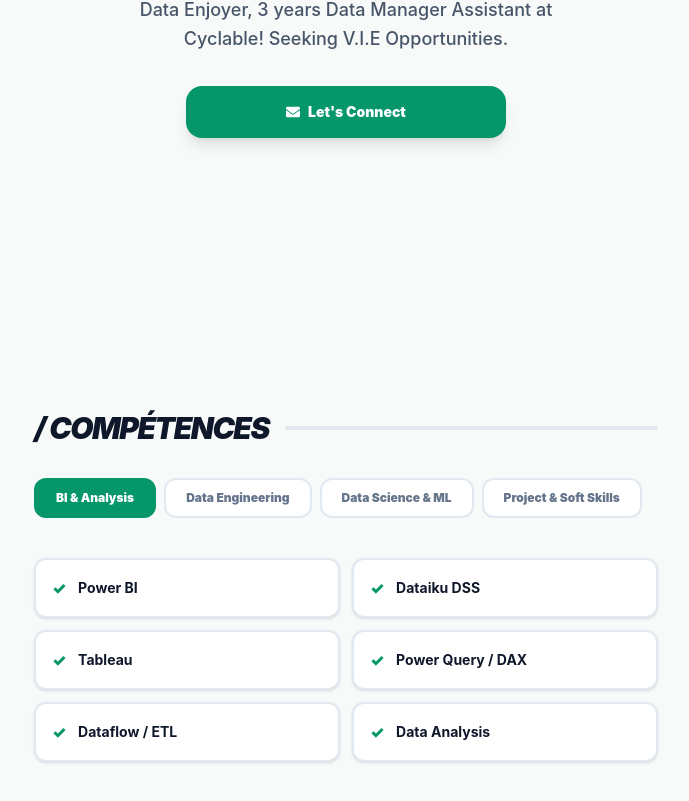
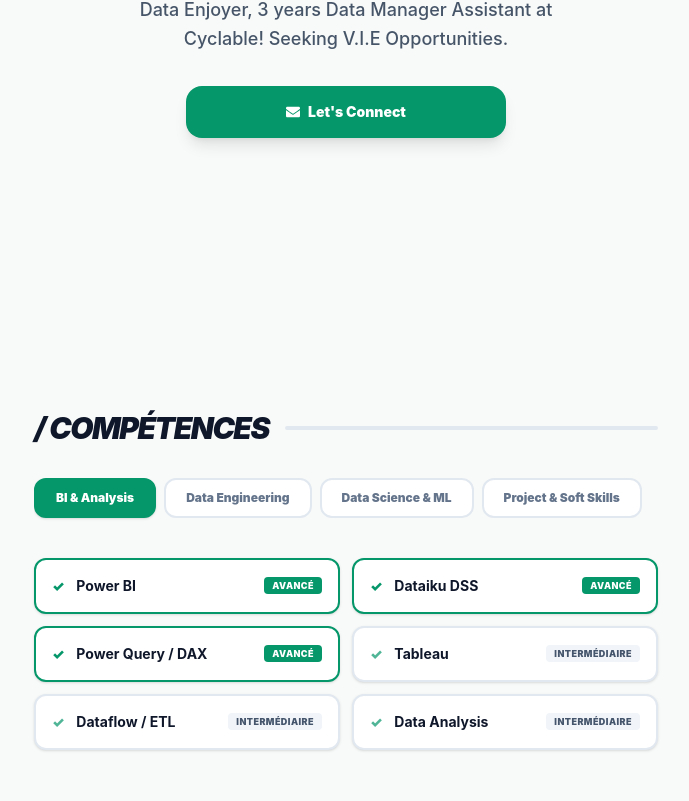
Before and after one commit to CamilleLV/portfolio-camille-laverie, a React (Vite) app: page / in a window 1280 px wide. Shown: the part 645-1446 px from the top of the page, without its empty margins (294-983 px from the left). Built offline with nearby package versions, Linux system fonts and the light colour scheme; the HTML template or start-up script is replaced by a standard one.

Commit message:
Design: Hiérarchisation visuelle des compétences par niveau

```diff
--- a/src/App.jsx
+++ b/src/App.jsx
@@ -9,7 +9,7 @@ import portfolioData from './portfolioData.json';
 import { postContents } from './posts';
 
 const images = ["images/profile1.png", "images/profile2.png", "images/profile3.png"];
-const typewriterWords = ["Engineer", "Analyst", "Steward", "Enthusiast"];
+const typewriterWords = ["Engineer", "Enthusiast"];
 
 function App() {
   const [imgIdx, setImgIdx] = useState(0);
@@ -104,18 +104,59 @@ function App() {
                 <h2 className="text-2xl md:text-3xl font-black tracking-tighter uppercase italic text-[#0F172A]">/ Compétences</h2>
                 <div className="h-1 flex-1 bg-[#E2E8F0] rounded-full"></div>
               </div>
+
+              {/* Sélecteur de catégories */}
               <div className="flex overflow-x-auto gap-2 pb-2 no-scrollbar">
                 {portfolioData.skillCategories.map(cat => (
-                  <button key={cat.id} onClick={() => setActiveSkillCat(cat.id)} className={`px-5 py-2.5 rounded-xl font-black text-xs border-2 transition-all ${activeSkillCat === cat.id ? 'bg-[#059669] border-[#059669] text-white' : 'bg-white border-[#E2E8F0] text-[#64748B]'}`}>{cat.label}</button>
+                  <button
+                    key={cat.id}
+                    onClick={() => setActiveSkillCat(cat.id)}
+                    className={`px-5 py-2.5 rounded-xl font-black text-xs border-2 transition-all ${activeSkillCat === cat.id ? 'bg-[#059669] border-[#059669] text-white shadow-sm' : 'bg-white border-[#E2E8F0] text-[#64748B]'}`}
+                  >
+                    {cat.label}
+                  </button>
                 ))}
               </div>
+
+              {/* Grille des compétences dynamiques */}
               <div className="grid grid-cols-1 sm:grid-cols-2 gap-3">
-                {portfolioData.skillCategories.find(c => c.id === activeSkillCat).skills.map(skill => (
-                  <div key={skill} className="bg-white border-2 border-[#E2E8F0] p-4 rounded-xl flex items-center gap-3 shadow-sm">
-                    <span className="text-[#059669] font-black">✓</span>
-                    <span className="font-bold text-xs md:text-sm text-[#0F172A]">{skill}</span>
-                  </div>
-                ))}
+                {portfolioData.skillCategories.find(c => c.id === activeSkillCat).skills.map(skill => {
+                  // 🔹 Gestion dynamique des styles selon le niveau de maîtrise
+                  const isExpert = skill.level === "Avancé";
+                  const isNotion = skill.level === "Notions";
+
+                  return (
+                    <div
+                      key={skill.name}
+                      className={`bg-white border-2 p-4 rounded-xl flex items-center justify-between transition-all shadow-sm ${isExpert
+                          ? "border-[#059669] bg-emerald-50/10" // Élite : Bordure verte
+                          : isNotion
+                            ? "border-slate-100 opacity-60 filter grayscale-[30%]" // Secondaire : Atténué et grisâtre
+                            : "border-[#E2E8F0]" // Intermédiaire : Standard propre
+                        }`}
+                    >
+                      <div className="flex items-center gap-3">
+                        {/* Icône de validation verte ou grise */}
+                        <span className={`font-black text-xs md:text-sm ${isExpert ? "text-[#059669]" : isNotion ? "text-slate-300" : "text-[#059669]/70"}`}>
+                          ✓
+                        </span>
+                        <span className={`font-bold text-xs md:text-sm ${isNotion ? "text-slate-500 font-medium" : "text-[#0F172A]"}`}>
+                          {skill.name}
+                        </span>
+                      </div>
+
+                      {/* Badge de niveau discret à droite */}
+                      <span className={`text-[9px] font-black uppercase tracking-wider px-2 py-0.5 rounded ${isExpert
+                          ? "bg-[#059669] text-white"
+                          : isNotion
+                            ? "bg-slate-100 text-slate-400"
+                            : "bg-slate-100 text-slate-600"
+                        }`}>
+                        {skill.level}
+                      </span>
+                    </div>
+                  );
+                })}
               </div>
             </section>
           </>
@@ -185,7 +226,7 @@ function App() {
                 })}
               </div>
 
-              <button onClick={() => { setActiveArticle(null); window.scrollTo(0,0); }} className="flex items-center gap-2 text-xs font-black uppercase bg-white border-2 border-[#E2E8F0] px-5 py-3 rounded-xl hover:border-[#059669] transition-colors mt-8">
+              <button onClick={() => { setActiveArticle(null); window.scrollTo(0, 0); }} className="flex items-center gap-2 text-xs font-black uppercase bg-white border-2 border-[#E2E8F0] px-5 py-3 rounded-xl hover:border-[#059669] transition-colors mt-8">
                 <FaArrowLeft /> Fermer l'article
               </button>
             </div>
--- a/src/portfolioData.json
+++ b/src/portfolioData.json
@@ -11,22 +11,47 @@
     {
       "id": "bi",
       "label": "BI & Analysis",
-      "skills": ["Power BI", "Dataiku DSS", "Tableau", "Power Query / DAX", "Dataflow / ETL", "Data Analysis"]
+      "skills": [
+        { "name": "Power BI", "level": "Avancé" },
+        { "name": "Dataiku DSS", "level": "Avancé" },
+        { "name": "Power Query / DAX", "level": "Avancé" },
+        { "name": "Tableau", "level": "Intermédiaire" },
+        { "name": "Dataflow / ETL", "level": "Intermédiaire" },
+        { "name": "Data Analysis", "level": "Intermédiaire" }
+      ]
     },
     {
       "id": "eng",
       "label": "Data Engineering",
-      "skills": ["SQL / MySQL / PL-SQL", "HiveQL", "MongoDB", "Cassandra", "Snowflake", "Data Modeling & Management"]
+      "skills": [
+        { "name": "SQL / MySQL / PL-SQL", "level": "Avancé" },
+        { "name": "Data Modeling & Management", "level": "Avancé" },
+        { "name": "Snowflake", "level": "Intermédiaire" },
+        { "name": "HiveQL", "level": "Notions" },
+        { "name": "MongoDB", "level": "Notions" },
+        { "name": "Cassandra", "level": "Notions" }
+      ]
     },
     {
       "id": "ds",
       "label": "Data Science & ML",
-      "skills": ["Python", "KNIME", "Machine Learning", "Statistical Data Analysis", "LLaMA (AI / NLP)", "Data Pipeline Architecture"]
+      "skills": [
+        { "name": "Python", "level": "Avancé" },
+        { "name": "Statistical Data Analysis", "level": "Intermédiaire" },
+        { "name": "Data Pipeline Architecture", "level": "Intermédiaire" },
+        { "name": "LLaMA (AI / NLP)", "level": "Notions" },
+        { "name": "KNIME", "level": "Notions" }
+      ]
     },
     {
       "id": "soft",
       "label": "Project & Soft Skills",
-      "skills": ["Project Management", "Agile / Scrum", "Public Speaking", "Business English (TOEIC 900)"]
+      "skills": [
+        { "name": "Project Management", "level": "Avancé" },
+        { "name": "Public Speaking", "level": "Avancé" },
+        { "name": "Agile / Scrum", "level": "Intermédiaire" },
+        { "name": "Business English", "level": "TOEIC 900" }
+      ]
     }
   ],
   "blogPosts": [
```
